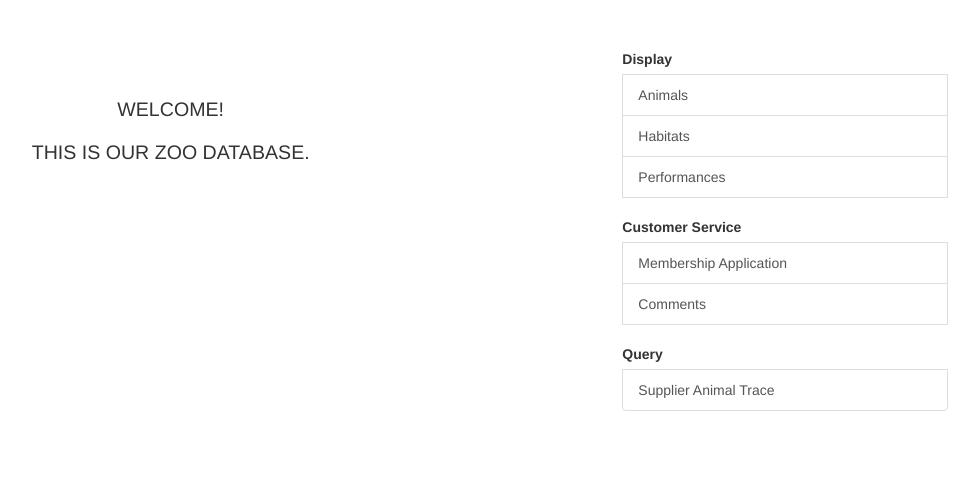
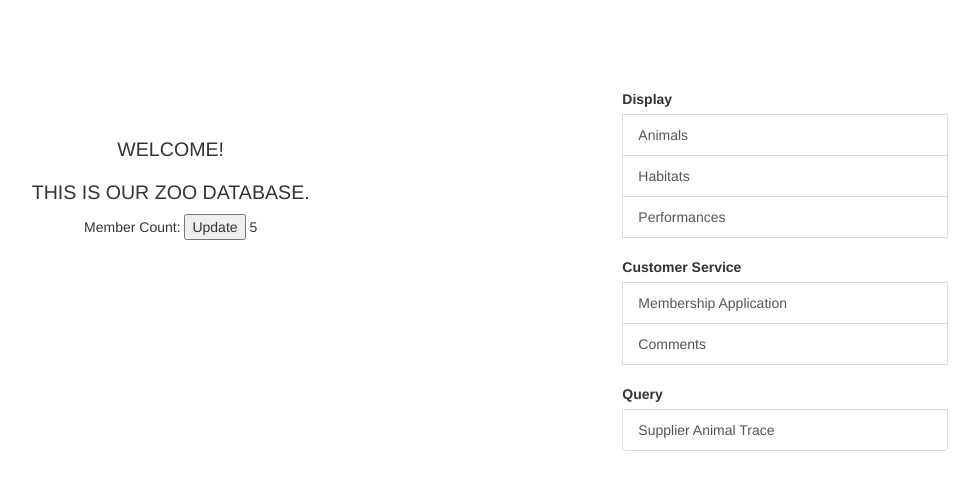
Before and after one commit to AliceLuo1016/cs304project, a PHP site: page / in a window 1280 px wide. Shown: the part 51-531 px from the top of the page, without its empty margins (251-1230 px from the left). Run offline with PHP 8.4, Linux system fonts and the light colour scheme; data comes from the database, SQL or seed files in the repository.

Commit message:
Count Query- index.php member count

```diff
--- a/index.php
+++ b/index.php
@@ -1,5 +1,31 @@
+
+<?php
+include "connectfunc.php";
+session_start();
+
+$tup;
+function update_mem_count($condb) {
+	$query = "SELECT COUNT(*) FROM member";
+	$result = $condb->query($query);
+	global $tup;
+
+	if($result->num_rows > 0) {
+		$rowone = $result->fetch_array(MYSQLI_NUM);
+		$tup = $rowone[0];
+		$result->free();
+	}
+
+}
+
+$condb = conn_db();
+update_mem_count($condb);
+if (isset($_POST["update_count"])) {
+    update_mem_count($condb);
+}
+dconn_db($condb);
+?>
+
 <html>
-
 
 <head>
   <title>PseudoZoo</title>
@@ -33,7 +59,6 @@
               <a href="login.php" style="color: #fff;" onMouseOver="this.style.backgroundColor='#3CB371'"
               onMouseOut="this.style.backgroundColor='#2E8B57'">Sign In</a>
             </li>
-
           </ul>
 				</ul>
         </nav>
@@ -51,7 +76,14 @@
       <div class="welcomeMsg">
       <div style="width:100%; text-align:center; padding-top:50px; padding-bottom:30px;">
         <h2 style="font-size: 1.4em;"> WELCOME! <br /> <br /> THIS IS OUR ZOO DATABASE. </h2>
-      </div>
+      <form>
+			Member Count: <input type = "submit" value = "Update" name = "update_count">
+			<?php
+			  global $tup;
+			  echo $tup;
+			?>
+			</form>
+	  </div>
   </div>
 </div>
 
@@ -74,7 +106,6 @@
 </div>
 
 
-
 </body>
 
 </html>
```
